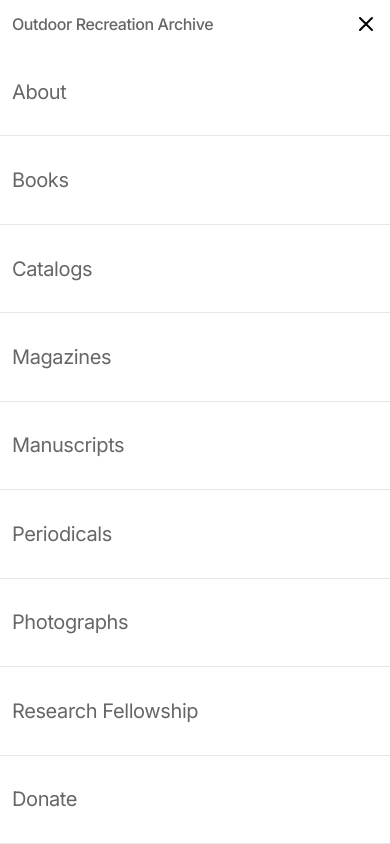
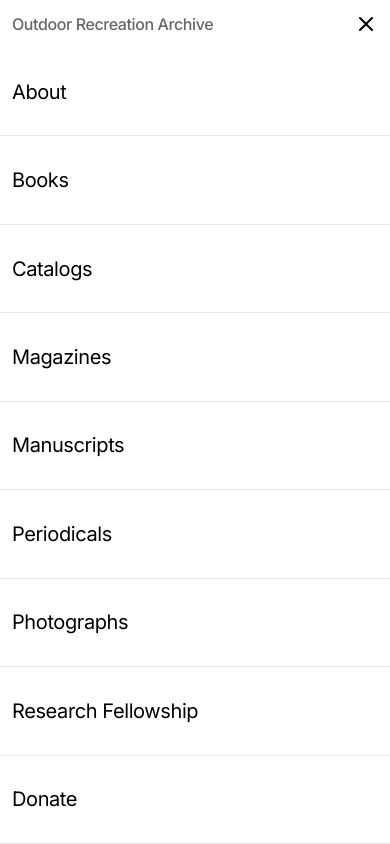
Before and after one commit to gabewolford/outdoor-recreation-archive, a Next.js app: page /about in a window 390 px wide. Both pictures are taken after a click on the button 366 px from the left and 24 px from the top of the page. Shown: the top 844 px of the page. Built offline with nearby package versions, Linux system fonts and the light colour scheme.

Commit message:
mobile links from gray to black

```diff
--- a/src/app/components/MobileMenu.jsx
+++ b/src/app/components/MobileMenu.jsx
@@ -47,10 +47,10 @@ export default function MobileMenu() {
 
       {isMobileMenuOpen && (
         <div className="lg:hidden fixed inset-0 bg-white z-[9000] animate__animated animate__slideInDown flex flex-col">
-          <h3 className="flex flex-col w-full p-3 text-gray-main font-medium">
+          <h3 className="flex flex-col w-full p-3 font-medium">
             Outdoor Recreation Archive
           </h3>
-          <div className="flex flex-col flex-1">
+          <div className="flex flex-col flex-1 text-black">
             <Link
               href="/about"
               onClick={toggleMobileMenu}
```
